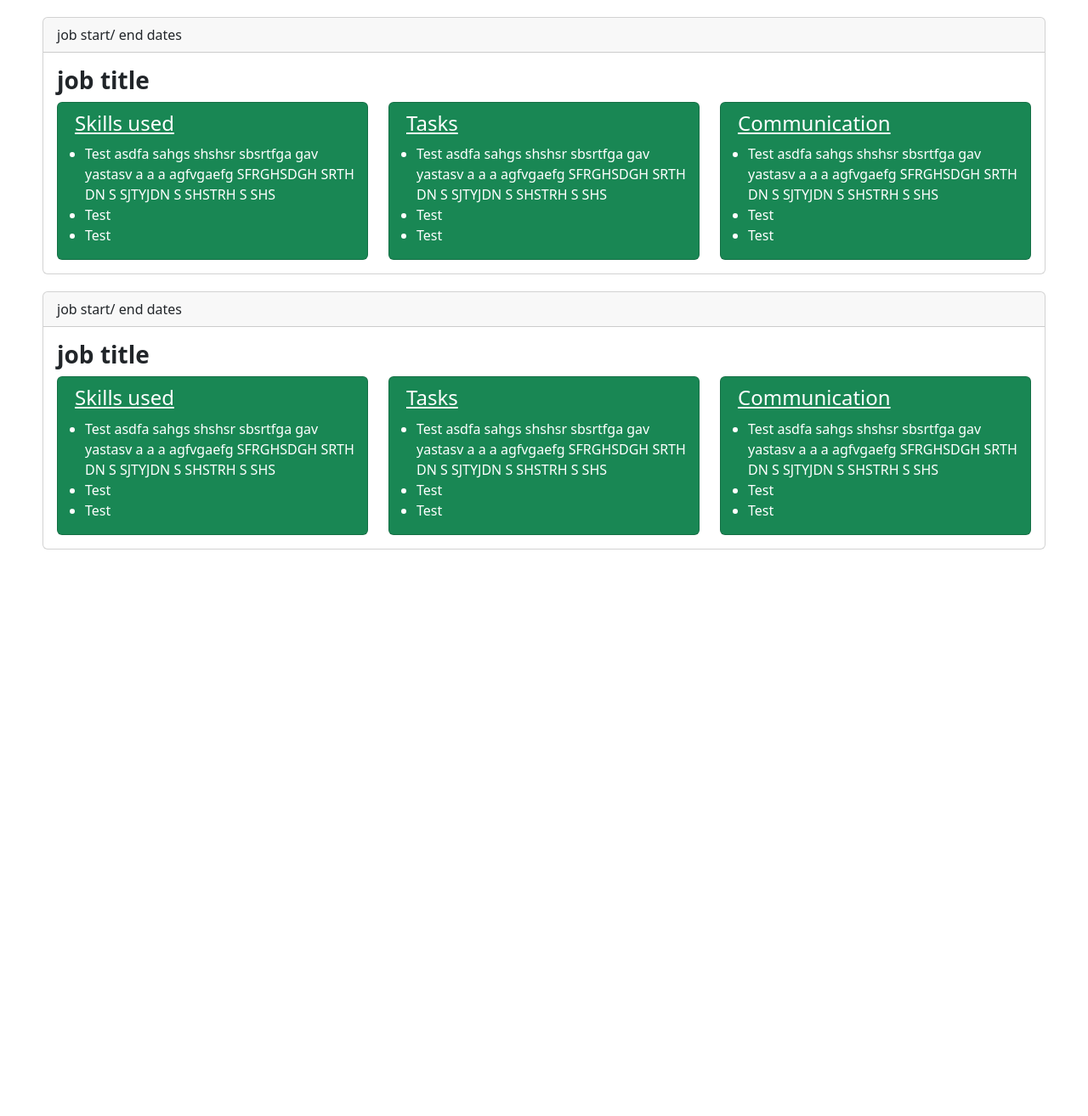
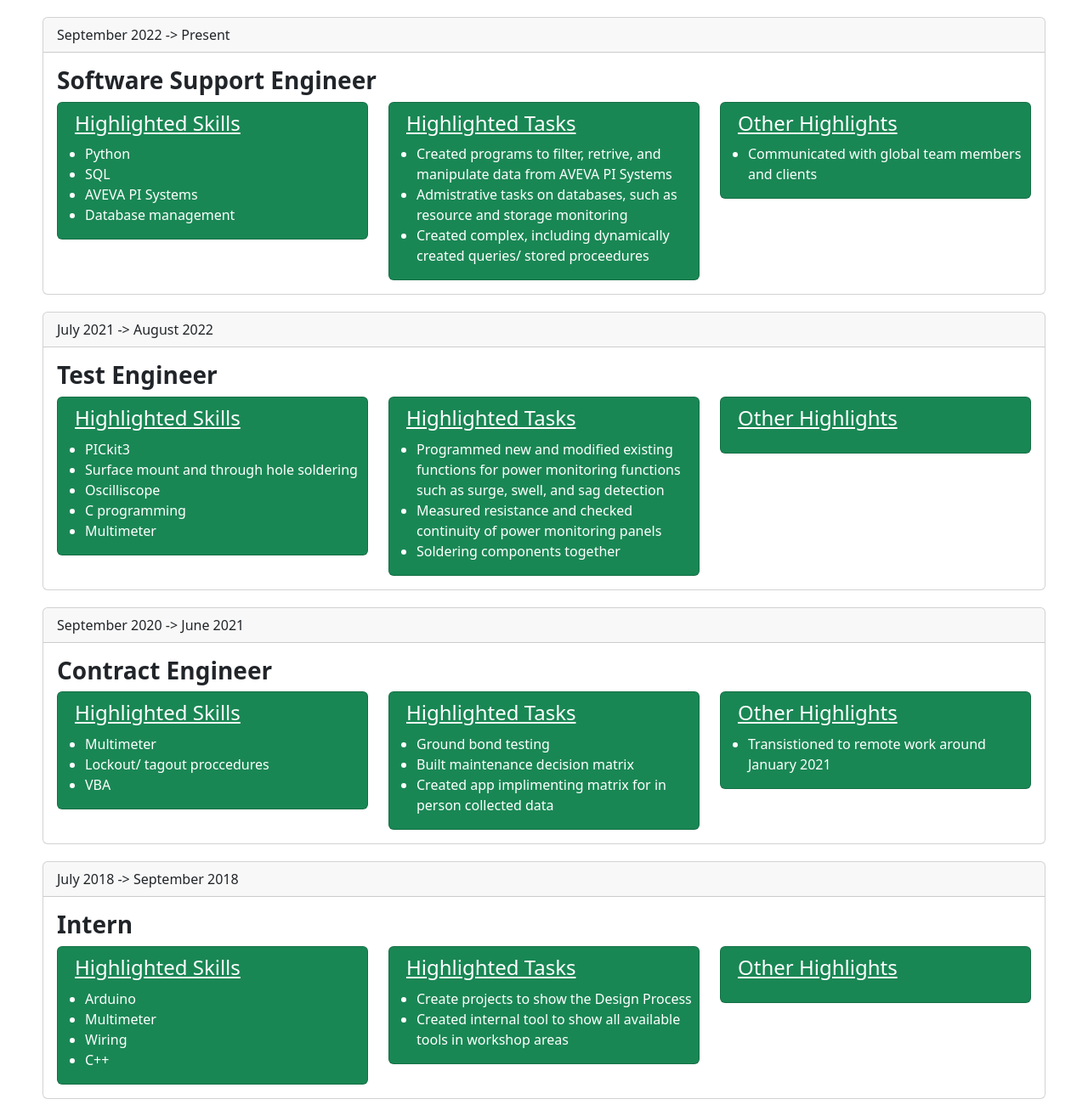
Before and after one commit to KingBubIII/portfolio_website, a Django app: page /about-me/work-history/ in a window 1280 px wide. Shown: the part 84-1398 px from the top of the page at 85% size. Before the commit the page ends 731 px from the top, so only its background shows below. Run offline with Django 5.2, Linux system fonts and the light colour scheme.

Commit message:
Work history url now shows data from json file and html elements are created as needed to show all the objects

```diff
--- /dev/null
+++ b/devsite/me_info/static/json/about_me.json
@@ -0,0 +1,62 @@
+{
+    "work_history": [
+        {
+            "title": "Software Support Engineer",
+            "company": "Corning Inc",
+            "start_date": "September 2022",
+            "end_date": "Present",
+            "skills_used": ["Python", "SQL", "AVEVA PI Systems", "Database management"],
+            "tasks": [
+                        "Created programs to filter, retrive, and manipulate data from AVEVA PI Systems",
+                        "Admistrative tasks on databases, such as resource and storage monitoring",
+                        "Created complex, including dynamically created queries/ stored proceedures"
+                    ],
+            "other": ["Communicated with global team members and clients"]
+        },
+        {
+            "title": "Test Engineer",
+            "company": "Southern Tier Technology",
+            "start_date": "July 2021",
+            "end_date": "August 2022",
+            "skills_used": [
+                "PICkit3",
+                "Surface mount and through hole soldering",
+                "Oscilliscope",
+                "C programming",
+                "Multimeter"
+            ],
+            "tasks": [
+                "Programmed new and modified existing functions for power monitoring functions such as surge, swell, and sag detection",
+                "Measured resistance and checked continuity of power monitoring panels",
+                "Soldering components together"
+            ],
+            "other": []
+        },
+        {
+            "title": "Contract Engineer",
+            "company": "Corning Inc",
+            "start_date": "September 2020",
+            "end_date": "June 2021",
+            "skills_used": ["Multimeter", "Lockout/ tagout proccedures", "VBA"],
+            "tasks": ["Ground bond testing", "Built maintenance decision matrix", "Created app implimenting matrix for in person collected data"],
+            "other": ["Transistioned to remote work around January 2021"]
+        },
+        {
+            "title": "Intern",
+            "company": "Lockheed Martin",
+            "start_date": "July 2018",
+            "end_date": "September 2018",
+            "skills_used": [
+                "Arduino",
+                "Multimeter",
+                "Wiring",
+                "C++"
+            ],
+            "tasks": [
+                "Create projects to show the Design Process",
+                "Created internal tool to show all available tools in workshop areas"
+            ],
+            "other": []
+        }
+    ]
+}
--- a/devsite/me_info/templates/me_info/work_history.html
+++ b/devsite/me_info/templates/me_info/work_history.html
@@ -4,43 +4,44 @@
 {% block content %}
 <link rel="stylesheet" href="{% static 'css/work_history.css' %}">
 
+{% for job in work_history_data%}
   <div class="card">
     <div class="card-header">
-    job start/ end dates
+      {{ job.start_date }} -> {{ job.end_date }}
     </div>
     <div class="card-body">
       <h3 class="card-title">
-      <b>job title</b>
+        <b>{{ job.title }}</b>
       </h3>
       <div class="card-text">
         <div class="row">
           <div class="col">
             <div class="card text-bg-success">
-            <h4> Skills used </h4>
+              <h4> Highlighted Skills </h4>
               <ul>
-              <li>Test asdfa  sahgs  shshsr sbsrtfga gav yastasv a a a  agfvgaefg SFRGHSDGH SRTH DN S SJTYJDN S SHSTRH S SHS</li>
-              <li>Test</li>
-              <li>Test</li>
+                {% for skill in job.skills_used %}
+                  <li> {{ skill }} </li>
+                {% endfor %}
               </ul>
             </div>
           </div>
           <div class="col">
             <div class="card text-bg-success">
-            <h4> Tasks </h4>
+              <h4> Highlighted Tasks </h4>
               <ul>
-              <li>Test asdfa  sahgs  shshsr sbsrtfga gav yastasv a a a  agfvgaefg SFRGHSDGH SRTH DN S SJTYJDN S SHSTRH S SHS</li>
-              <li>Test</li>
-              <li>Test</li>
+                {% for task in job.tasks %}
+                  <li> {{ task }} </li>
+                {% endfor %}
               </ul>
             </div>
           </div>
           <div class="col">
             <div class="card text-bg-success">
-            <h4> Communication </h4>
+              <h4> Other Highlights </h4>
               <ul>
-              <li>Test asdfa  sahgs  shshsr sbsrtfga gav yastasv a a a  agfvgaefg SFRGHSDGH SRTH DN S SJTYJDN S SHSTRH S SHS</li>
-              <li>Test</li>
-              <li>Test</li>
+                {% for item in job.other %}
+                  <li> {{ item }} </li>
+                {% endfor %}
               </ul>
             </div>
           </div>
@@ -48,49 +49,6 @@
       </div>
     </div>
   </div>
+{% endfor %}
 
-<div class="card">
-  <div class="card-header">
-    job start/ end dates
-  </div>
-  <div class="card-body">
-    <h3 class="card-title">
-      <b>job title</b>
-    </h3>
-    <div class="card-text">
-      <div class="row">
-        <div class="col">
-          <div class="card text-bg-success">
-            <h4> Skills used </h4>
-            <ul>
-              <li>Test asdfa  sahgs  shshsr sbsrtfga gav yastasv a a a  agfvgaefg SFRGHSDGH SRTH DN S SJTYJDN S SHSTRH S SHS</li>
-              <li>Test</li>
-              <li>Test</li>
-            </ul>
-          </div>
-        </div>
-        <div class="col">
-          <div class="card text-bg-success">
-            <h4> Tasks </h4>
-            <ul>
-              <li>Test asdfa  sahgs  shshsr sbsrtfga gav yastasv a a a  agfvgaefg SFRGHSDGH SRTH DN S SJTYJDN S SHSTRH S SHS</li>
-              <li>Test</li>
-              <li>Test</li>
-            </ul>
-          </div>
-        </div>
-        <div class="col">
-          <div class="card text-bg-success">
-            <h4> Communication </h4>
-            <ul>
-              <li>Test asdfa  sahgs  shshsr sbsrtfga gav yastasv a a a  agfvgaefg SFRGHSDGH SRTH DN S SJTYJDN S SHSTRH S SHS</li>
-              <li>Test</li>
-              <li>Test</li>
-            </ul>
-          </div>
-        </div>
-      </div>
-    </div>
-  </div>
-</div>
 {% endblock %}
--- a/devsite/me_info/views.py
+++ b/devsite/me_info/views.py
@@ -1,6 +1,7 @@
 from django.shortcuts import render
-from settings import MEDIA_URL, BASE_DIR, STATIC_URL
+from settings import MEDIA_URL, BASE_DIR, JSON_PATH
 from os import listdir
+from json import load
 
 # Create your views here.
 def intro(request):
@@ -13,7 +14,9 @@ def intro(request):
     return render(request, "me_info\\intro.html", context)
 
 def work_history(request):
-    return render(request, "me_info\\work_history.html")
+    work_history_data = load(open(JSON_PATH + "about_me.json"))["work_history"]
+    context = {"work_history_data": work_history_data}
+    return render(request, "me_info\\work_history.html", context)
 
 def projects(request):
     return render(request, "me_info\\projects.html")
--- a/devsite/settings.py
+++ b/devsite/settings.py
@@ -120,6 +120,7 @@ STATICFILES_DIRS = [
     os.path.join(BASE_DIR, 'me_info/static'),
 ]
 MEDIA_URL = 'IMG/'
+JSON_PATH = os.path.join(BASE_DIR, 'devsite', 'me_info', 'static', 'json', "")
 
 # Default primary key field type
 # https://docs.djangoproject.com/en/5.0/ref/settings/#default-auto-field
```
Also changed, not shown: devsite/me_info/static/IMG/company_logos/corning.jpg (added), devsite/me_info/static/IMG/company_logos/lockheed_martin.jpg (added), devsite/me_info/static/IMG/company_logos/southern_tier_technologies.jpg (added). Lines whose indentation alone changed are shown as unchanged.
